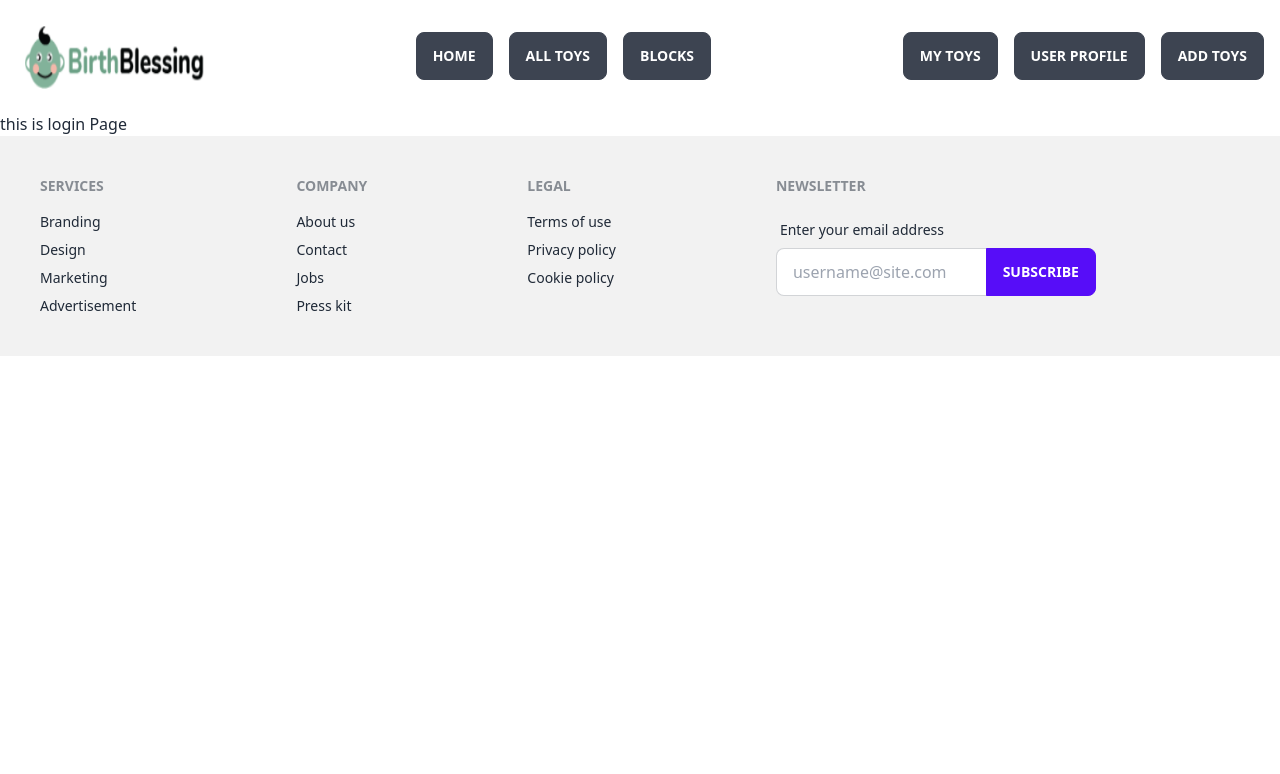
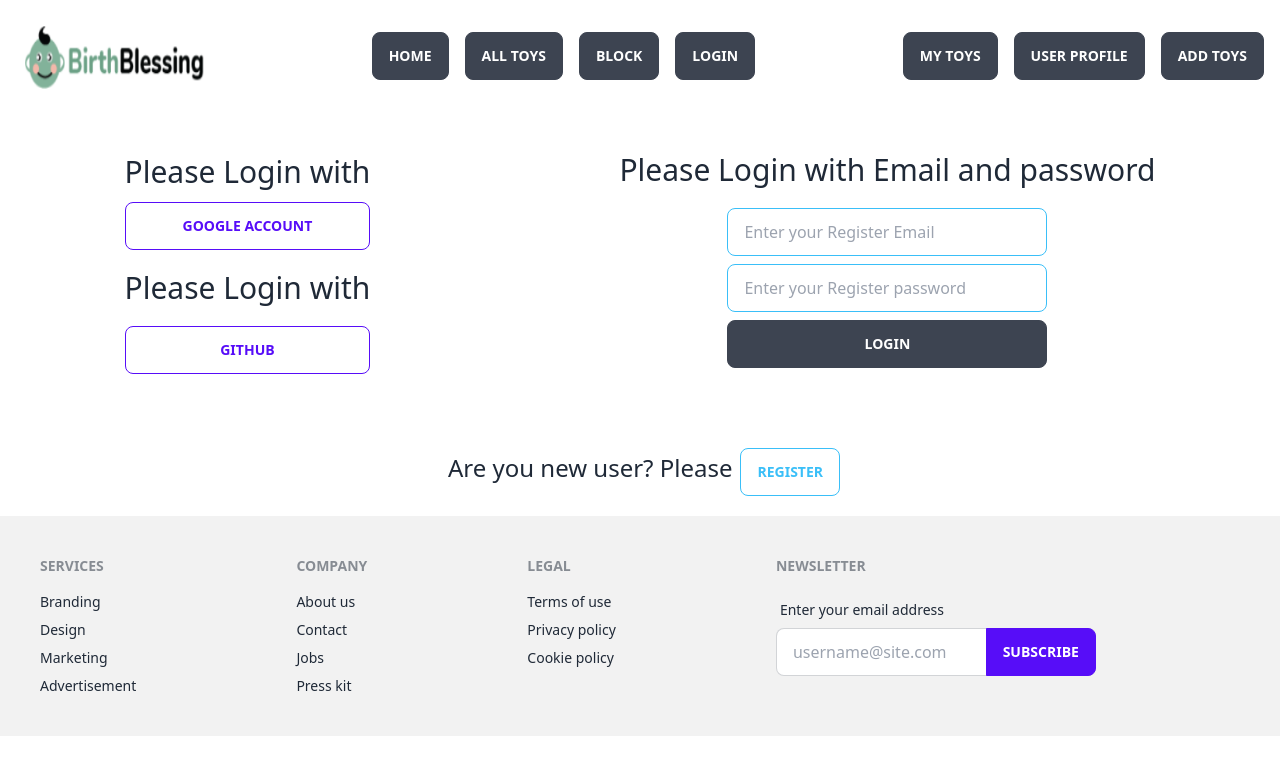
Before and after one commit to mdraselislam1944/assignment11-client-site, a React (Vite) app: page /login in a window 1280 px wide. Shown: the top 774 px of the page. Built offline with nearby package versions, Linux system fonts and the light colour scheme; no server answers.

Commit message:
add-login

```diff
--- a/src/components/Headers.jsx
+++ b/src/components/Headers.jsx
@@ -10,13 +10,11 @@ const Headers = () => {
                         <div>
                             <img className='w-52 h-20 rounded' src={logo} alt="" />
                         </div>
-                        <div>
-                            <ul className="flex space-x-4 items-center">
-                                {/* <li><Link to='/' className="text-gray-300 hover:text-white">Home</Link></li> */}
-                                <li><button className='btn'><Link to='/'>Home</Link></button></li>
-                                <li><button className='btn'><Link to='/'>All Toys</Link></button></li>
-                                <li><button className='btn'><Link to='/blocks'>Blocks</Link></button></li>
-                            </ul>
+                        <div className="flex space-x-4 items-center">
+                            <Link to='/'><button className='btn'>Home</button></Link>
+                            <Link to='/'><button className='btn'>All Toys</button></Link>
+                            <Link to='/blocks'> <button className='btn'>block</button></Link>
+                            <Link to='/login'> <button className='btn'>login</button></Link>
                         </div>
                         <div>
                             <ul className="flex space-x-4 items-center">
--- a/src/components/Login.jsx
+++ b/src/components/Login.jsx
@@ -1,10 +1,69 @@
-import React from 'react';
+import React, { useContext } from 'react';
+import { Link } from 'react-router-dom';
+import { AuthContext } from './AuthProviders';
 
 const Login = () => {
+    const { signIn,googleLogin,githubLogin } = useContext(AuthContext);
+    const handleSingIn = (event) => {
+        event.preventDefault()
+        const form = event.target;
+        const email = form.email.value;
+        const password = form.password.value;
+        signIn(email, password)
+            .then(result => {
+                console.log(result);
+                alert('login successfully');
+                form.reset();
+            })
+            .catch(error => {
+                alert(error.message);
+        });
+    }
+    const handleGoogleSignIn=()=>{
+        googleLogin()
+        .then(result=>{
+            console.log(result);
+            alert('login successfully');
+        })
+        .catch(error=>{
+            console.log(error.message);
+            alert(error.message);
+        })
+    }
+    const handleGithubLogin=()=>{
+        githubLogin()
+        .then(result=>{
+            console.log(result);
+            alert('login successfully');
+        })
+        .catch(error=>{
+            console.log(error.message);
+            alert(error.message);
+        })
+    }
     return (
-        <div>
-            <h1>this is login Page</h1>
-        </div>
+        <>
+            <div className='flex items-center justify-around'>
+                <div>
+                    <h1 className='text-3xl'>Please Login with</h1>
+                    <button onClick={handleGoogleSignIn} className="btn btn-outline btn-primary w-full my-3">Google Account</button>
+                    <h1 className='text-3xl my-2'>Please Login with</h1>
+                    <button onClick={handleGithubLogin} className="btn btn-outline btn-primary w-full my-3">Github</button>
+                </div>
+                <div className='text-center my-10'>
+                    <h1 className='text-3xl'>Please Login with Email and password</h1>
+                    <form className='my-5' onSubmit={handleSingIn}>
+                        <input type="email" name="email" id="email" className="input input-bordered input-info w-full max-w-xs" placeholder="Enter your Register Email" required /><br />
+                        <input type="password" name="password" id="password" placeholder="Enter your Register password" className=" my-2 input input-bordered input-info w-full max-w-xs" required /><br />
+                        <input className=" btn  w-full max-w-xs" type="submit" value="login" />
+                    </form>
+                </div>
+            </div>
+            <div className='text-3xl text-center my-5'>
+                <small className='mx-2'>Are you new user? Please</small>
+                <Link to='/signUp'><button className="btn btn-outline btn-info ">Register</button></Link>
+            </div>
+        </>
     );
 };
 
--- a/src/components/SignUp.jsx
+++ b/src/components/SignUp.jsx
@@ -1,9 +1,41 @@
-import React from 'react';
+import React, { useContext } from 'react';
+import { Link } from 'react-router-dom';
+import { AuthContext } from './AuthProviders';
+import { Result } from 'postcss';
 
 const SignUp = () => {
+    const {createUser}=useContext(AuthContext);
+    const handleSingUp = (event) => {
+        event.preventDefault();
+        const form = event.target;
+        const name=form.name.value;
+        const email = form.email.value;
+        const password = form.password.value;
+        const photo=form.photo.value;
+        createUser(email,password)
+        .then(result=>{
+            console.log(result);
+            form.reset();
+        })
+        .catch(error=>{
+            alert(error.message);
+            console.log(error.message);
+        })
+    }
     return (
-        <div>
-           <h1>this is sign up pge</h1>
+        <div className='text-center my-10'>
+            <h1 className='text-3xl'>Please Register</h1>
+            <form className='my-5' onSubmit={handleSingUp}>
+                <input type="text" name="name" id="name" className="my-2 input input-bordered input-info w-full max-w-xs" placeholder="Enter your name" required /><br />
+                <input type="email" name="email" id="email" className="input input-bordered input-info w-full max-w-xs" placeholder="Enter your Email" required /><br />
+                <input type="password" name="password" id="password" placeholder="Enter Password" className=" my-2 input input-bordered input-info w-full max-w-xs" required /><br />
+                <input type="text" name="photo" id="photo" placeholder="Enter your photo link" className=" my-2 input input-bordered input-info w-full max-w-xs" required /><br />
+                <input className=" btn  w-full max-w-xs" type="submit" value="Register" />
+            </form>
+            <div className='text-3xl'>
+                <small className='mx-2'>ALready Register? Please</small>
+                <Link to='/login'><button className="btn btn-outline btn-info ">Login</button></Link>
+            </div>
         </div>
     );
 };
```
